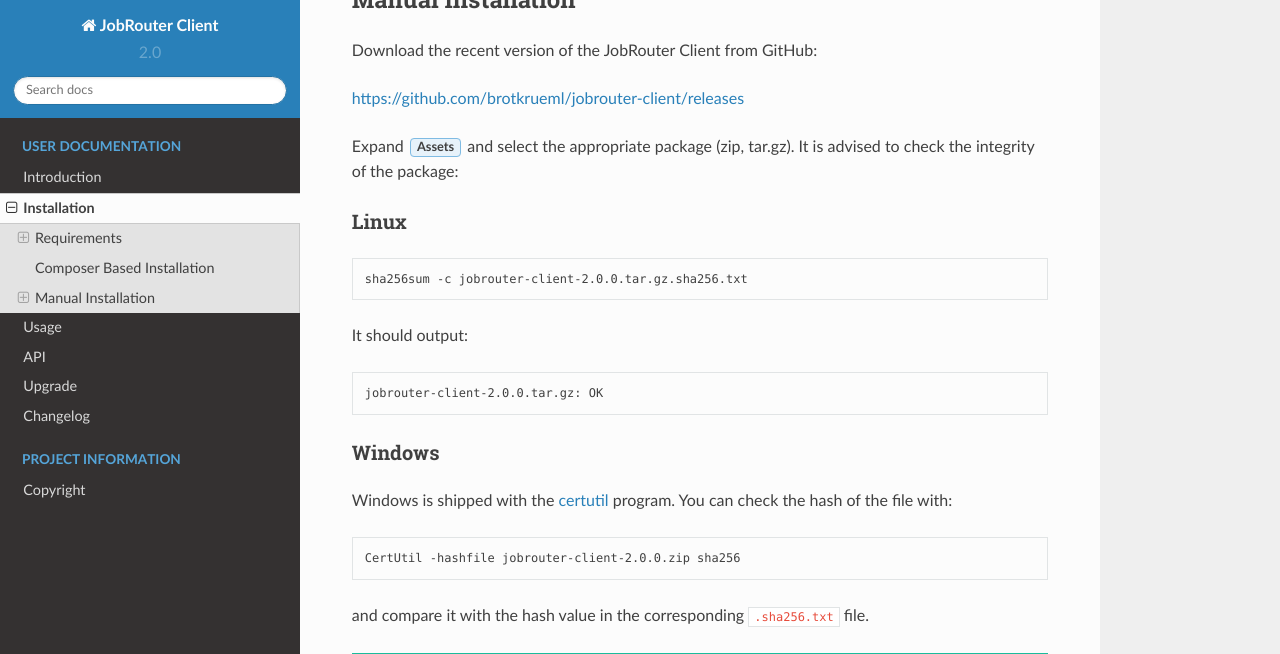
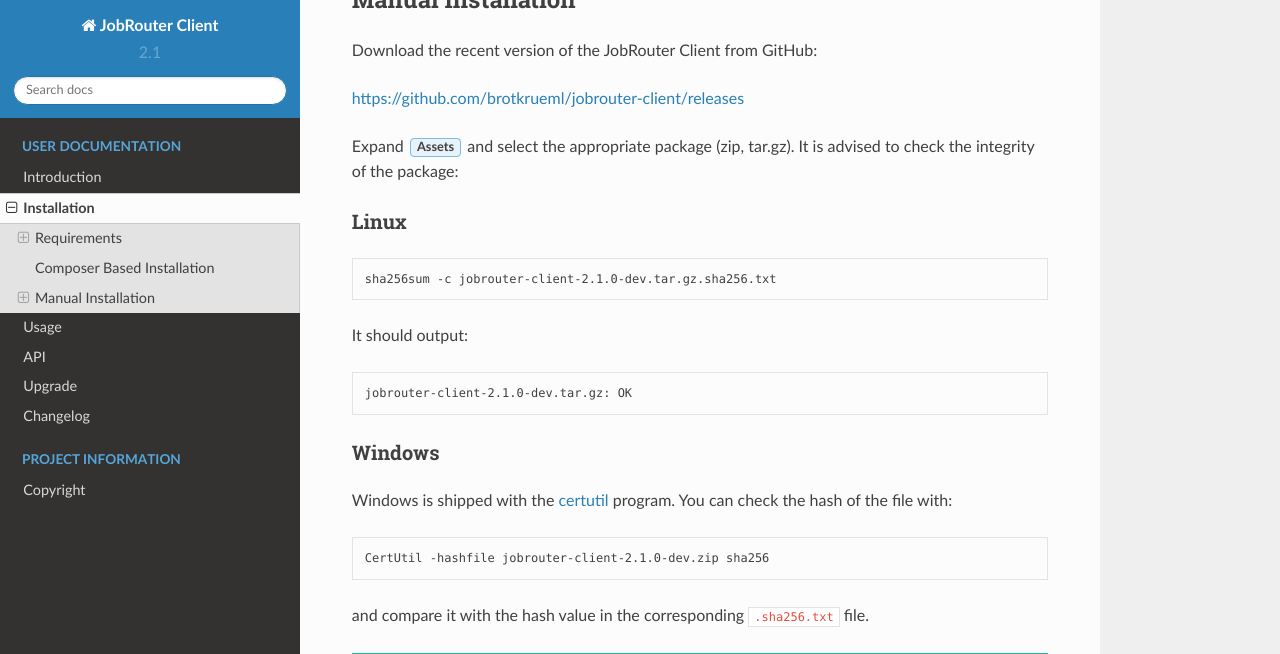
Before and after one commit to jobrouter/php-rest-client, a Sphinx documentation site: the page built from docs/installation.rst, in a window 1280 px wide and 900 px high, scrolled down 966 px. Shown: the top 654 px of the window. Built offline with Sphinx 7.4.7 and the Read the Docs theme 2.0.0, drawn with Linux system fonts in a browser that asks for light colours; some of the changed text lies outside the part shown.

Commit message:
version: set to 2.1.0-dev

```diff
--- a/docs/conf.py
+++ b/docs/conf.py
@@ -25,9 +25,9 @@
 author = u'Chris Müller'
 
 # The short X.Y version
-version = u'2.0'
+version = u'2.1'
 # The full version, including alpha/beta/rc tags
-release = u'2.0.0'
+release = u'2.1.0-dev'
 
 
 # -- General configuration ---------------------------------------------------
```
Also changed, not shown: 1 other file.
